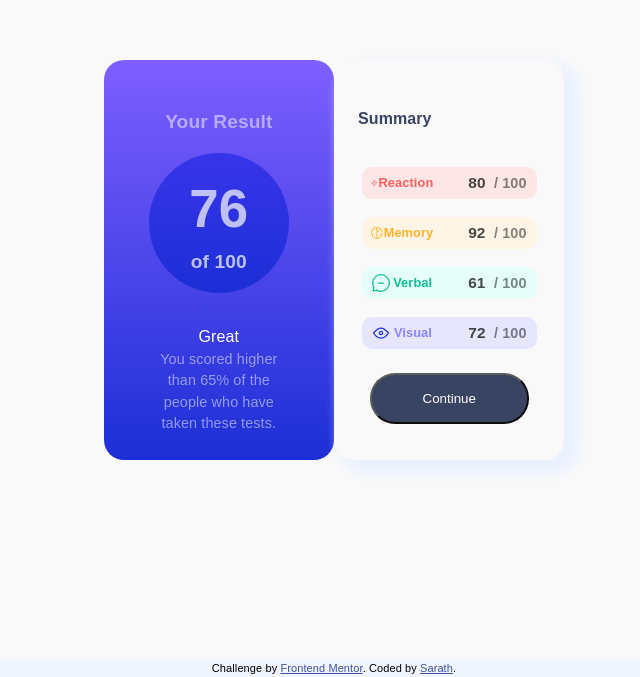
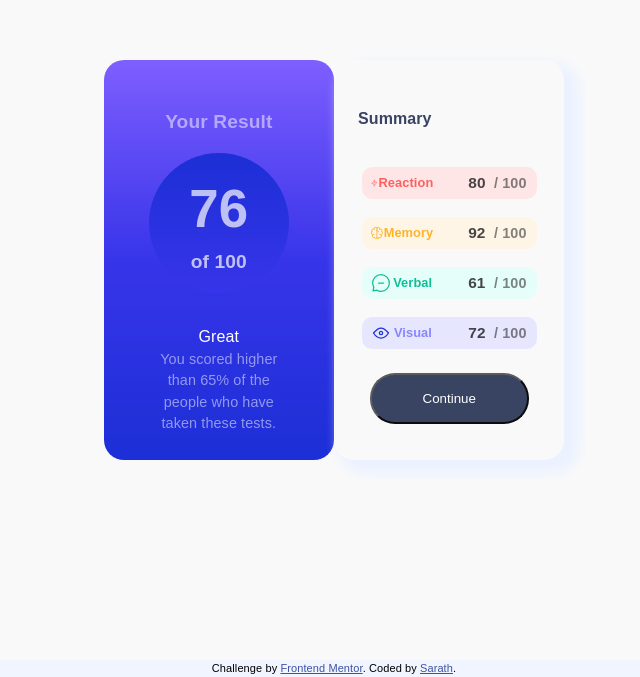
Before and after one commit to Phoenix-dare/Results_Summary_Component_Challenge, a plain HTML site: page index.html in a window 1280 px wide. Shown: the part 140-817 px from the top of the page, without its empty margins (306-946 px from the left). Drawn offline with Linux system fonts and the light colour scheme.

Commit message:
minor fix

```diff
--- a/styles/styles.css
+++ b/styles/styles.css
@@ -61,7 +61,7 @@ main {
   flex-direction: column;
   align-items: center;
   justify-content: space-evenly;
-  background: linear-gradient(0deg, var(--color-cobalt-blue), var(--color-light-slate-blue));
+  background: linear-gradient(0deg, var(--color-cobalt-blue),var(--color-light-royal-blue), var(--color-light-slate-blue));
   text-align: center;
   width: 18%;
   height: 400px;
@@ -87,7 +87,7 @@ main {
   width: 140px;
   height: 140px;
   padding: 1rem 0rem;
-  background: linear-gradient(0deg, var(--color-cobalt-blue), var(--color-light-royal-blue));
+  background: linear-gradient(180deg, var(--color-cobalt-blue), var(--color-light-royal-blue));
 }
 
 #result-score {
```
